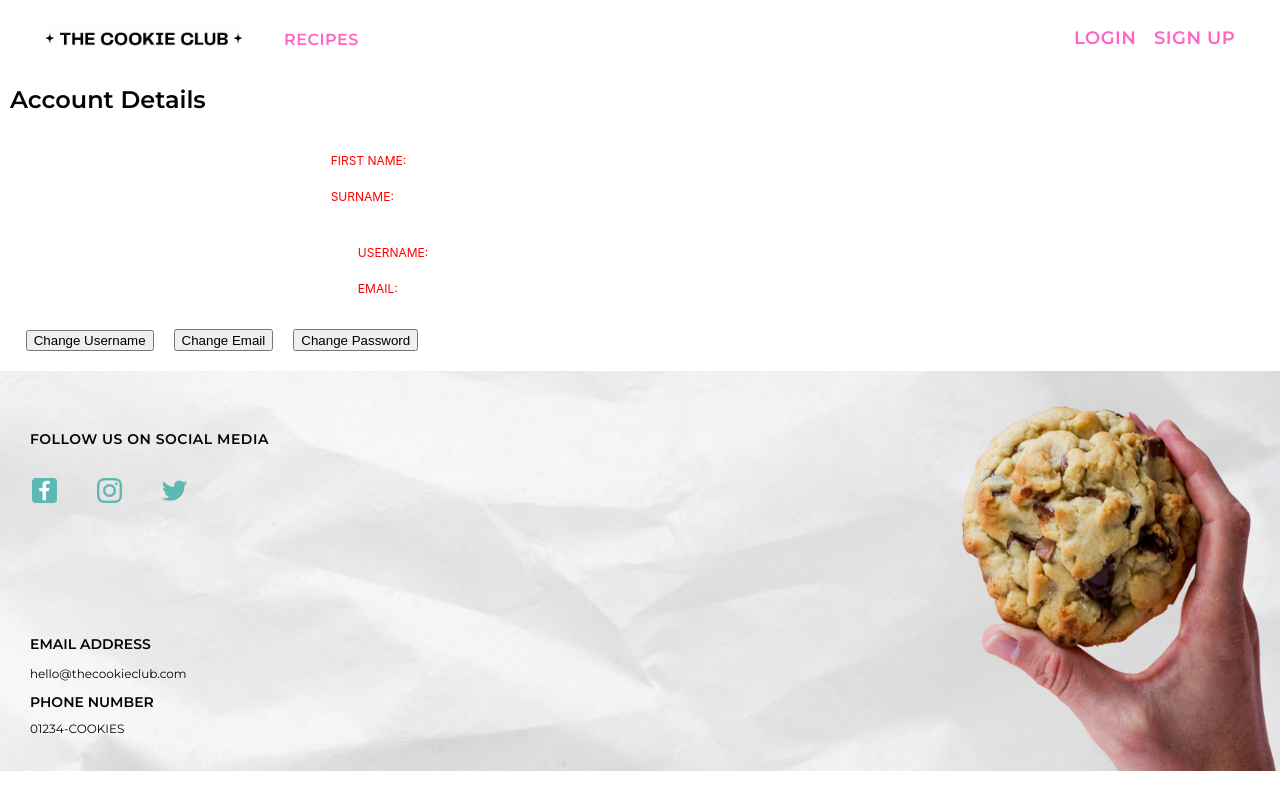
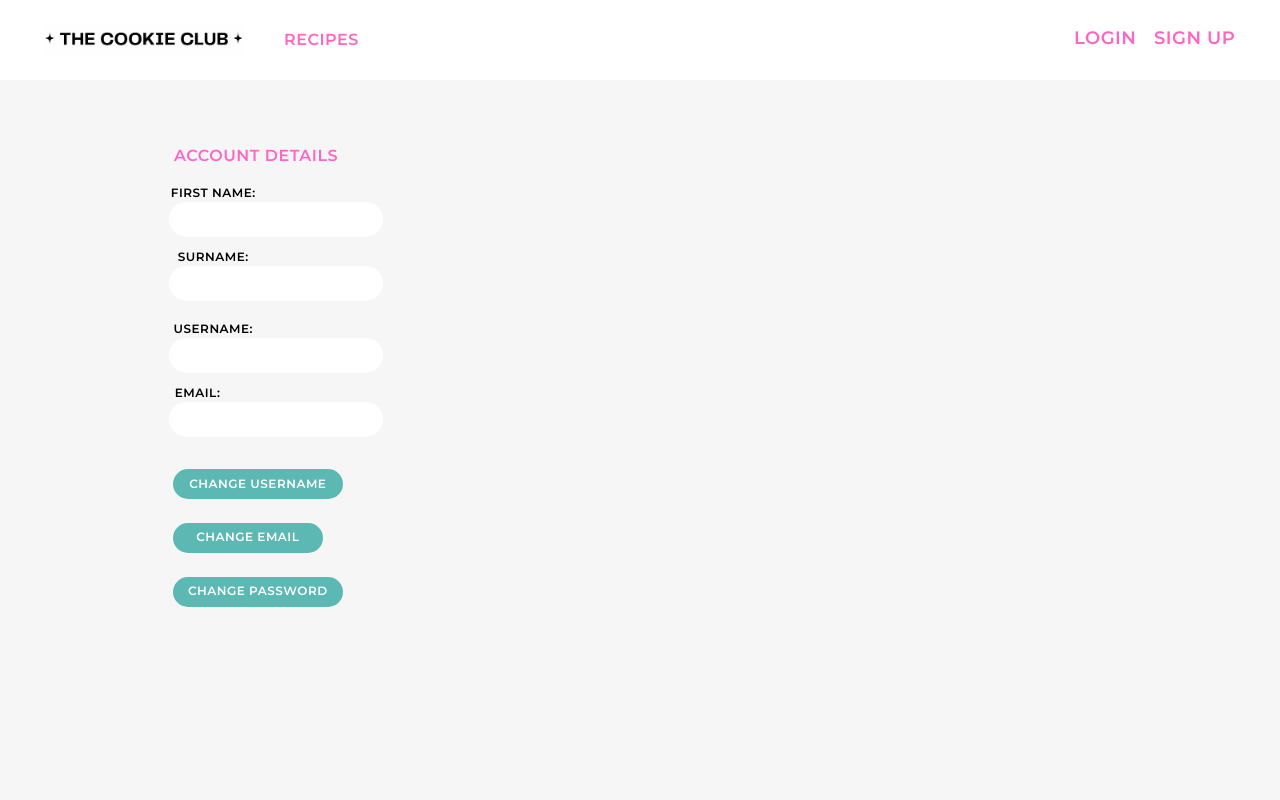
Before and after one commit to SamKynaston/cn-final-project-frontend, a React (Create React App) app: page /account in a window 1280 px wide. Shown: the top 800 px of the page. Built offline with nearby package versions, Linux system fonts and the light colour scheme; no server answers; the HTML template or start-up script is replaced by a standard one.

Commit message:
final updates

```diff
--- a/src/components/footer.css
+++ b/src/components/footer.css
@@ -7,6 +7,8 @@
     background-image: url('./images/background.png');
     background-repeat: no-repeat;
     background-size: cover;
+    margin-bottom: 0;
+    padding-bottom: 0;
     /* width: 100vmax; */
 }
 
--- a/src/pages/account.css
+++ b/src/pages/account.css
@@ -1,132 +1,147 @@
 @import url('https://fonts.googleapis.com/css2?family=Montserrat:ital,wght@0,400;0,600;1,400;1,600&display=swap');
 
+/*******ACCOUNT DETAILS HOME*********/
 .accountPage {
+    background-color: #F6F6F6;
+    height: 100vh;
+
+}
+
+.accountTitle {
+    font-family: 'Montserrat', sans-serif;
+    font-weight: bolder;
+    font-size: 16px;
+    text-transform: uppercase;
+    letter-spacing: 0.5px;
+    line-height: 23px;
+    color: #FF66C4;
+    padding-top: 5%;
+    margin-left: -60%;
+}
+
+.name, .usernameEmail{
     display: flex;
+    flex-direction: column;
+    font-family: 'Montserrat', sans-serif;
+    font-size: 12px;
+    letter-spacing: 0.5px;
+    font-weight: bolder;
+    padding-left: 20px;
+    padding-top: 8px;
+    margin-top: 0px;
+    padding-bottom: 0px;
+
+}
+
+.firstnamebox,.surnamebox,.userbox,.emailbox {
+    font-family: 'Montserrat', sans-serif;
+    margin-left: 5px;
+
+}
+
+.fnLabel,.surlabel,.userLabel{
+    margin-left: -70%;
+}
+
+.emailLabel{
+    margin-left: -72.5%;
+
+}
+
+.fnLabelTxt, .surLabelTxt, .usernameLabelTxt, .emailLabelTxt {
+    font-family: 'Montserrat', sans-serif;
+    font-size: 12px;
+    letter-spacing: 0.5px;
+    display: flex;
+    margin-top: 2px;
+    margin-left: 11.5%;
+    padding-left: 14px;
+    padding-top: 5px;
+    width: 200px;
+    height: 30px;
+    background-color: white;
+    border-radius: 100px;
 }
 
 
+/*******BUTTONS*********/
 
-.accountTitle {
-    color:#020504;
-    font-size: 24px;
+.emailBtn {
     display: flex;
-    padding-left: 10px;
-
+    background-color: #5CB8B2;
+    color: white;
+    font-size: 12px;
+    letter-spacing: 0.5px;
+    font-family: 'Montserrat', sans-serif;
+    font-weight: bolder;
+    text-transform: uppercase;
+    width: 150px;
+    height: 30px;
+    box-sizing: border-box;
+    border: 0;
+    border-radius: 100px;
+    cursor: pointer;
+    padding-top: 6px;
+    justify-content: center;
+    margin-left: 13.5%;
+    margin-bottom: 3vh;
 }
 
-.details {
-    color: red;
+.emailBtn:hover {
+    background-color: #418681;
+    box-shadow: none;
+  }
+
+.passwordBtn {
     display: flex;
-    flex-direction: column;
-    text-align: left;
-    align-items: flex-end;
-    border: red;
-    padding-top: 80px;
-    margin-left: -200px;
-
+    background-color: #5CB8B2;
+    color: white;
+    font-size: 12px;
+    letter-spacing: 0.5px;
+    font-family: 'Montserrat', sans-serif;
+    font-weight: bolder;
+    text-transform: uppercase;
+    width: 170px;
+    height: 30px;
+    box-sizing: border-box;
+    border: 0;
+    border-radius: 100px;
+    cursor: pointer;
+    padding-top: 6px;
+    justify-content: center;
+    margin-left: 13.5%;
+    margin-bottom: 30px;
+    padding-bottom: 0;
 }
 
-.name {
+.passwordBtn:hover {
+    background-color: #418681;
+    box-shadow: none;
+  }
 
+.usernameBtn {
+    display: flex;
+    background-color: #5CB8B2;
+    color: white;
+    font-size: 12px;
+    letter-spacing: 0.5px;
+    font-family: 'Montserrat', sans-serif;
+    font-weight: bolder;
+    text-transform: uppercase;
+    width: 170px;
+    height: 30px;
+    box-sizing: border-box;
+    border: 0;
+    border-radius: 100px;
+    cursor: pointer;
+    padding-top: 7px;
+    justify-content: center;
+
+    margin-left: 13.5%;
+    margin-bottom: 3vh;
 }
 
-.firstName {
-
-    margin-left: 29px;
-    padding-left: 100px;
-    color: aqua;
-
-}
-
-.lastName {
-    color: green;
-
-}
-
-.usernameEmail {
-
-}
-
-.username {
-
-}
-
-.email {
-
-}
-
-.label {
-
-}
-
-.modalButtons {
-    color: red;
-    display: flex;
-    padding-top: -50px;
-    margin-bottom: 30px;
-
-}
-
-.usernameBtn {
-    margin-right: 20px;
-    margin-left: 20px;
-
-}
-
-.usernameEdit {
-
-}
-
-.usernameEditTitle {
-
-}
-
-.submitBtn {
-
-}
-
-.emailBtn {
-
-}
-
-.emailEdit {
-
-}
-
-.emailEditTitle {
-
-    margin-right: 20px;
-    margin-left: 20px;
-
-}
-
-.email {
-
-}
-
-.newEmail {
-
-}
-
-.passwordEdit {
-
-}
-
-.passwordEditTitle {
-
-}
-
-.newPassword {
-
-}
-
-.repeatPassword {
-
-}
-
-.passwordBtn {
-
-    margin-right: 20px;
-    margin-left: 20px;
-
-}
+.usernameBtn:hover {
+    background-color: #418681;
+    box-shadow: none;
+  }
--- a/src/pages/account.js
+++ b/src/pages/account.js
@@ -14,7 +14,6 @@ const Account = (props) => {
         const [checkValue, setCheckValue] = useState('');
 
 
-
         const emailHandler = async () => {
                 setUpdateKey("email")
                 await handleEdit(updateKey, updateValue, props.newUser.id, props.setNewUser)
@@ -22,7 +21,7 @@ const emailHandler = async () => {
         }
 
         const passwordHandler = () => {
-        (updateValue===checkValue)
+                (updateValue === checkValue)
                         ?
                         submitPassword()
                         :
@@ -30,12 +29,12 @@ const passwordHandler = () => {
 
         }
 
-async function submitPassword(){
+        async function submitPassword() {
                 setUpdateKey("password")
                 await handleEdit(updateKey, updateValue, props.newUser.id, props.setNewUser)
                 setPasswordModal(false)
         }
-function noMatch(){
+        function noMatch() {
                 setPasswordModal(false)
         }
 
@@ -46,22 +45,40 @@ function noMatch(){
 
         return (
                 <div className="accountPage">
+
+
                                 <h1 className="accountTitle">Account Details</h1>
-                <div className="details">
-                                <div className="name">
-                                        <label className="label" htmlFor="firstName">FIRST NAME:</label>
-                                                <p id="firstName" className="firstName">{props.newUser.forename}</p>
-                                        <label className="label" htmlFor="lastName">SURNAME:</label>
-                                                <p id="lastName" className="lastName">{props.newUser.surname}</p>
+
+                                <div className='name'>
+                                        <div className="firstnamebox">
+                                                <label className="fnLabel" htmlFor="firstName">FIRST NAME:</label>
+                                                <br></br>
+                                                <p id="firstName" className="fnLabelTxt">{props.newUser.forename}</p>
+                                        </div>
+                                        <div className='surnamebox'>
+                                                <label className="surlabel" htmlFor="lastName">SURNAME:</label>
+                                                <br></br>
+                                                <p id="lastName" className="surLabelTxt">{props.newUser.surname}</p>
+                                        </div>
+                                </div>
+
+
+
+                                <div className="usernameEmail">
+                                        <div className='userbox'>
+                                                <label className="userLabel" htmlFor="username">USERNAME:</label>
+                                                <br></br>
+                                                <p id="username" className="usernameLabelTxt" >{props.newUser.username}</p>
+                                        </div>
+                                        <div className='emailbox'>
+                                                <label className="emailLabel" htmlFor="email">EMAIL:</label>
+                                                <br></br>
+                                                <p id="email" className="emailLabelTxt" >{props.newUser.email}</p>
+                                        </div>
                                 </div>
                                 <br></br>
-                                <div className="usernameEmail">
-                                        <label className="label" htmlFor="username">USERNAME:</label>
-                                                <p id="username" className="username" >{props.newUser.username}</p>
-                                        <label className="label" htmlFor="email">EMAIL:</label>
-                                                <p id="email" className="email" >{props.newUser.email}</p>
-                                </div>
-                                <br></br>
+
+
                                 <div className="modalButtons">
                                         <UsernameModal newUser={props.newUser} setNewUser={props.setNewUser} />
                                         <button className='emailBtn' onSubmit={() => setEmailModal(true)}> Change Email </button>
@@ -76,10 +93,10 @@ function noMatch(){
                                                         <button className="close" onClick={() => setEmailModal(false)}>X</button>
                                                         <label className="label" htmlFor="email">CURRENT EMAIL:</label>
                                                         <p id="email" className="email" >{props.newUser.email}</p>
-                                                <form onSubmit = {() => emailHandler()}>
+                                                        <form onSubmit={() => emailHandler()}>
                                                                 <div className="inputs">
                                                                         <label className="label" htmlFor="newEmail">NEW EMAIL:</label>
-                                                                        <input className="newEmail" id="newEmail" onChange= {(e) => setUpdateValue(e.target.value)} required></input>
+                                                                        <input className="newEmail" id="newEmail" onChange={(e) => setUpdateValue(e.target.value)} required></input>
                                                                 </div>
                                                                 <button type="submit" className="submitBtn">Submit</button>
                                                         </form>
@@ -95,20 +112,22 @@ function noMatch(){
                                                 <div className="passwordEdit">
                                                         <h1 classname="passwordEditTitle">CHANGE PASSWORD</h1>
                                                         <button className="close" onClick={() => setPasswordModal(false)}>X</button>
-                                                <form onSubmit = {() => passwordHandler()}>
+                                                        <form onSubmit={() => passwordHandler()}>
                                                                 <div className="inputs">
                                                                         <label className="label" htmlFor="newPassword">NEW PASSWORD:</label>
-                                                                        <input className="newPassword" id="newPassword" onChange= {(e) => setUpdateValue(e.target.value)} required></input>
+                                                                        <input className="newPassword" id="newPassword" onChange={(e) => setUpdateValue(e.target.value)} required></input>
                                                                         <label className="label" htmlFor="repeatPassword">TYPE PASSWORD AGAIN:</label>
-                                                                        <input className="newPassword" id="repeatPassword" onChange= {(e) => setCheckValue(e.target.value)} required></input>
+                                                                        <input className="newPassword" id="repeatPassword" onChange={(e) => setCheckValue(e.target.value)} required></input>
                                                                 </div>
                                                                 <button type="submit" className="submitBtn">Submit</button>
                                                         </form>
                                                 </div>
                                         </Modal>
                                 </div>
+
                 </div>
-        </div>
+
+
 
         )
 
--- a/src/pages/home.js
+++ b/src/pages/home.js
@@ -25,9 +25,9 @@ const Home = (props) => {
                     <p className='textHeader1'> The Best Cookie Recipes To Bake Year-Round!</p>
                     <br /><br />
                     <p className='textHeader2'> There's a cookie here for everyone.</p>
-
-                    <button className='btnHeader'>Recipes 🡲</button>
-
+                    <a href=".recipes">
+                        <button className='btnHeader' onClick={"/recipes"}>Recipes</button>
+                    </a>
                 </div>
 
 
@@ -44,7 +44,7 @@ const Home = (props) => {
                 </div>
             </div>
 
-{/*
+            {/*
             <div className="carouselMain">
                 {props.cookies?.slice(0, 3).map((cookie, index) => {
                     return <div key={index}>
```
Lines whose indentation alone changed are shown as unchanged.
